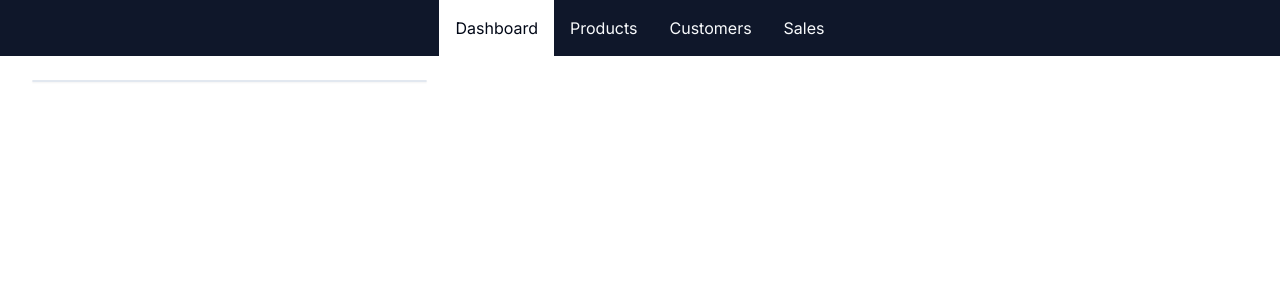
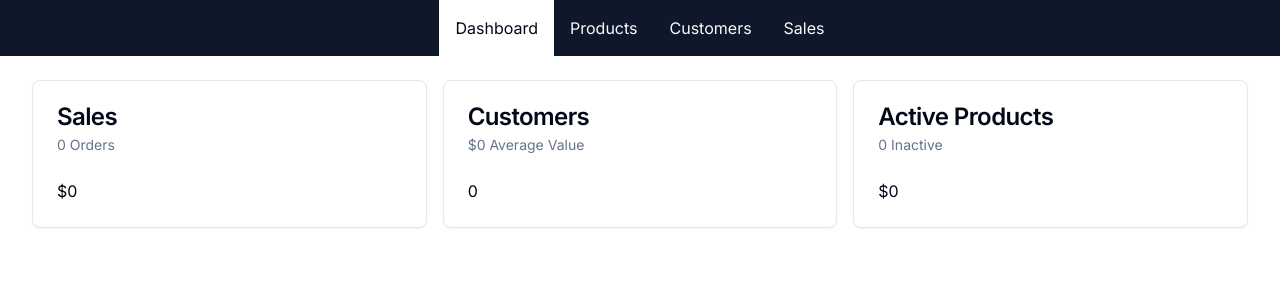
Before and after one commit to DalerKhusainov/nextjs-ecommerce-mvp, a Next.js app: page /admin in a window 1280 px wide. Shown: the top 300 px of the page. Built offline with nearby package versions, Linux system fonts and the light colour scheme; no server answers; the database is empty.

Commit message:
implemented fetching data from backend in the admin dashboard

```diff
--- a/src/app/admin/page.tsx
+++ b/src/app/admin/page.tsx
@@ -1,8 +1,113 @@
-import { Card } from "@/components/ui/card";
+import {
+  Card,
+  CardContent,
+  CardDescription,
+  CardHeader,
+  CardTitle,
+} from "@/components/ui/card";
+import { formatNumber, formatCurrency } from "@/lib/formatters";
 
-export default function AdminDashboard() {
-    return <div className="grid grid-cols-1 md:grid-cols-2 lg:grid-cols-3 gap-4">
-        <Card>
-            </Card>
-            </div>
+import db from "@/db/db";
+
+// GETTING SALES DATA
+async function getSalesData() {
+  const data = await db.order.aggregate({
+    _sum: { pricePaidInCents: true },
+    _count: true,
+  });
+
+  return {
+    amount: (data._sum.pricePaidInCents || 0) / 100,
+    numberOfSales: data._count,
+  };
 }
+
+// GETTING USER DATA
+async function getUserData() {
+  // GOOD PERFORMANCE //
+  const [userCount, orderData] = await Promise.all([
+    db.user.count(),
+    db.order.aggregate({
+      _sum: { pricePaidInCents: true },
+    }),
+  ]);
+
+  // NOT GOOD PERFORMANCE //
+  // const userCount = await db.user.count()
+  // const orderData = await db.order.aggregate({
+  //     _sum: {pricePaidInCents: true}
+  // })
+
+  return {
+    userCount,
+    averageValuePerUser:
+      userCount === 0
+        ? 0
+        : (orderData._sum.pricePaidInCents || 0) / userCount / 100,
+  };
+}
+
+// GETTING PRODUCT DATA
+async function getProductData() {
+  const [activeCount, inactiveCount] = await Promise.all([
+    db.product.count({ where: { isAvailableForPurchase: true } }),
+    db.product.count({ where: { isAvailableForPurchase: false } }),
+  ]);
+
+  return { activeCount, inactiveCount }
+}
+
+export default async function AdminDashboard() {
+  // GOOD PRACTICE //
+  const [salesData, userData, productData] = await Promise.all([
+    getSalesData(),
+    getUserData(),
+    getProductData()
+  ]);
+
+  // NOT GOOD PRACTICE //
+  // const salesData = await getSalesData()
+  // const userData = await getUserData()
+
+  return (
+    <div className="grid grid-cols-1 md:grid-cols-2 lg:grid-cols-3 gap-4">
+      <DashboardCard
+        title="Sales"
+        subtitle={`${formatNumber(salesData.numberOfSales)} Orders`}
+        body={formatCurrency(salesData.amount)}
+      />
+      <DashboardCard
+        title="Customers"
+        subtitle={`${formatCurrency(
+          userData.averageValuePerUser
+        )} Average Value`}
+        body={formatNumber(userData.userCount)}
+      />
+      <DashboardCard
+        title="Active Products"
+        subtitle={`${formatNumber(productData.inactiveCount)} Inactive`}
+        body={formatCurrency(productData.activeCount)}
+      />
+    </div>
+  );
+}
+
+type DashboardCardProps = {
+  title: string;
+  subtitle: string;
+  body: string;
+};
+
+function DashboardCard({ title, subtitle, body }: DashboardCardProps) {
+  return (
+    <Card>
+      <CardHeader>
+        <CardTitle>{title}</CardTitle>
+        <CardDescription>{subtitle}</CardDescription>
+      </CardHeader>
+      <CardContent>
+        <p>{body}</p>
+      </CardContent>
+    </Card>
+  );
+}
--- a/src/app/page.tsx
+++ b/src/app/page.tsx
@@ -1,8 +1,3 @@
-import Image from "next/image";
-
 export default function Home() {
-  return (
-   <div><h1>Hello</h1></div>
-
-  );
+  return <div>Hello World</div>;
 }
--- /dev/null
+++ b/src/db/db.ts
@@ -0,0 +1,15 @@
+import { PrismaClient } from "@prisma/client"
+
+const prismaClientSingleton = () => {
+    return new PrismaClient()
+}
+
+declare global {
+    var prisma: undefined | ReturnType<typeof prismaClientSingleton>
+}
+
+const db = globalThis.prisma ?? prismaClientSingleton()
+
+export default db
+
+if (process.env.NODE_ENV !== 'production') globalThis.prisma = db
--- /dev/null
+++ b/src/lib/formatters.ts
@@ -0,0 +1,18 @@
+// This code creates a formatter for formatting currencies and formatting numbers
+// It adds in different commas, dollar sign and so on insided of our code.
+
+const CURRENCY_FORMATTER = new Intl.NumberFormat("en-US", {
+    currency: 'USD',
+    style: "currency",
+    minimumFractionDigits: 0,
+})
+
+export function formatCurrency(amount: number) {
+    return CURRENCY_FORMATTER.format(amount)
+}
+
+const NUMBER_FORMATTER = new Intl.NumberFormat("en-US")
+
+export function formatNumber(number: number) {
+    return NUMBER_FORMATTER.format(number)
+}
```
